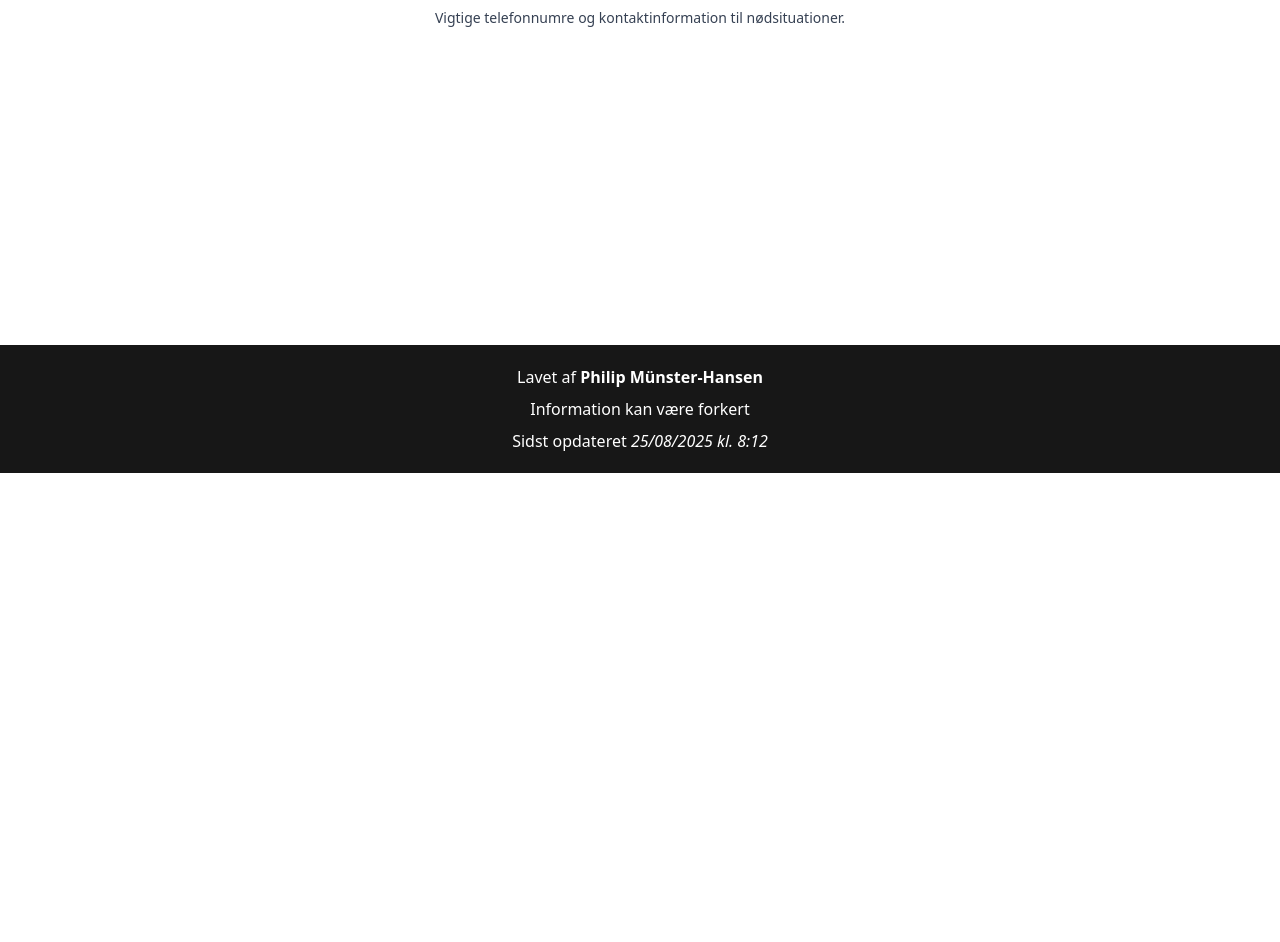
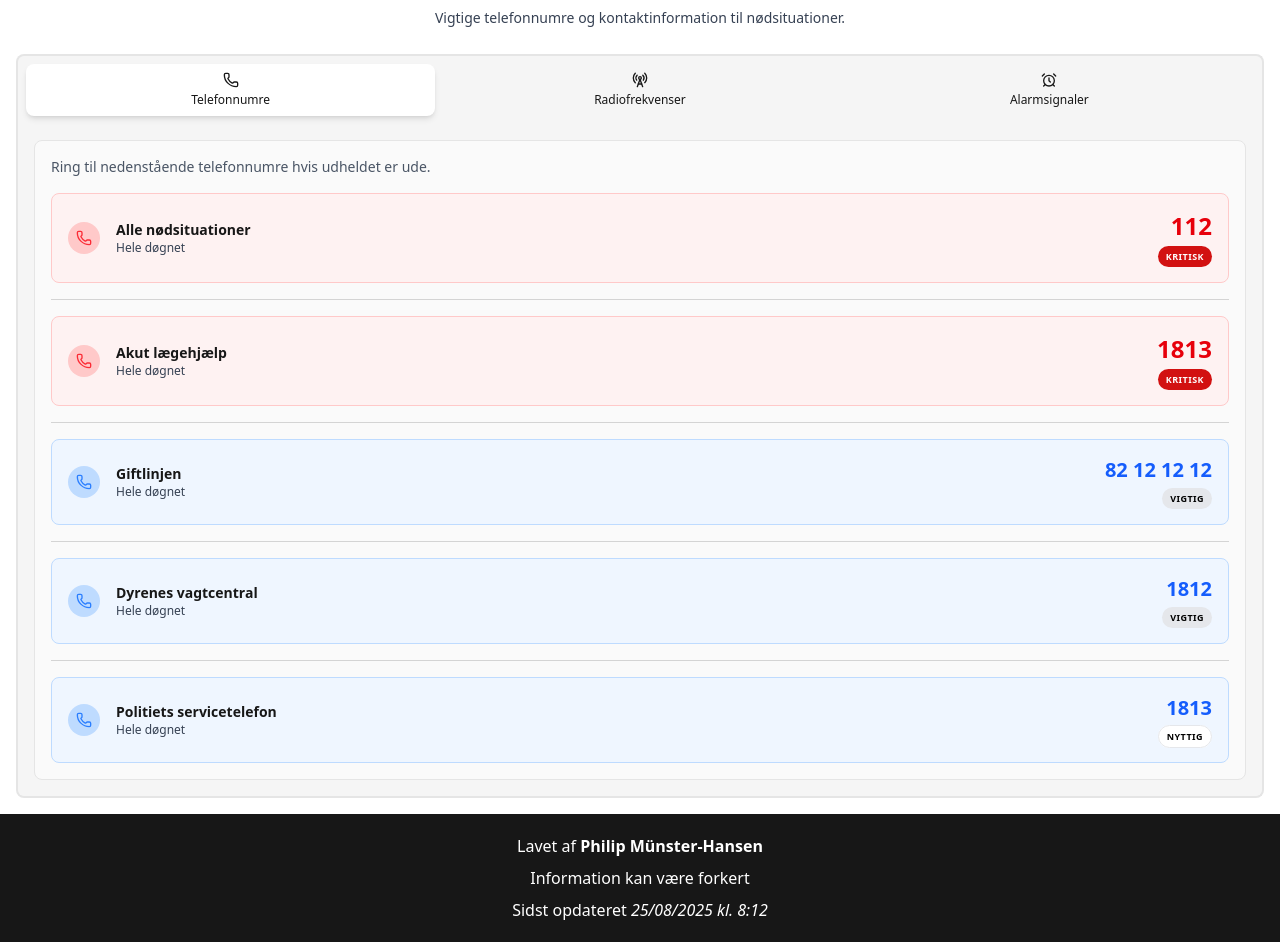
Before and after one commit to philipmunster/sikker-danmark, a Next.js app: page /phone in a window 1280 px wide. Shown: the part 327-1269 px from the top of the page. Before the commit the page ends 800 px from the top, so only its background shows below. Built offline with nearby package versions, Linux system fonts and the light colour scheme.

Commit message:
radio frequencies

```diff
--- a/src/app/components/Navigation.tsx
+++ b/src/app/components/Navigation.tsx
@@ -23,8 +23,8 @@ export default function Navigation() {
                 <NavItem href='/medicin' isActive={pathname.startsWith('/medicin')} Icon={Heart} color='red'>
                     Førstehjælp
                 </NavItem>
-                <NavItem href='/phone' isActive={pathname === '/phone'} Icon={Phone} color='purple'>
-                    Telefon
+                <NavItem href='/phone' isActive={pathname.startsWith('/phone')} Icon={Phone} color='purple'>
+                    Kontakt
                 </NavItem>
             </ul>
         </nav>
--- /dev/null
+++ b/src/app/data/radioSignal.ts
@@ -0,0 +1,24 @@
+export type p4Station = {
+    sender: string
+    district: string
+    frequency: string
+    power: string
+}
+
+export const p4Stations: p4Station[] = [
+  { sender: 'Frejlev', district: 'Nordjylland', frequency: '98.1 MHz', power: '60 kW' },
+  { sender: 'Gl. Højen', district: 'Trekanten', frequency: '94.0 MHz', power: '10 kW' },
+  { sender: 'Gladsaxe', district: 'København', frequency: '96.5 MHz', power: '60 kW' },
+  { sender: 'Mejrup', district: 'Midt & Vest', frequency: '98.5 MHz', power: '60 kW' },
+  { sender: 'Nakskov', district: 'Sjælland', frequency: '92.2 MHz', power: '30 kW' },
+  { sender: 'Rangstrup', district: 'Syd', frequency: '99.9 MHz', power: '60 kW' },
+  { sender: 'Skamlebæk', district: 'Sjælland', frequency: '92.0 MHz', power: '3 kW' },
+  { sender: 'Sønder Højrup', district: 'Fyn', frequency: '96.8 MHz', power: '60 kW' },
+  { sender: 'Søsterhøj', district: 'Østjylland', frequency: '95.9 MHz', power: '60 kW' },
+  { sender: 'Thisted', district: 'Midt & Vest', frequency: '95.6 MHz', power: '2 kW' },
+  { sender: 'Tolne', district: 'Nordjylland', frequency: '94.4 MHz', power: '8 kW' },
+  { sender: 'Varde', district: 'Esbjerg', frequency: '99.0 MHz', power: '8 kW' },
+  { sender: 'Ølgod', district: 'Midt & Vest', frequency: '97.7 MHz', power: '10 kW' },
+  { sender: 'Øverup', district: 'Sjælland', frequency: '97.5 MHz', power: '100 kW' },
+  { sender: 'Årsballe', district: 'Bornholm', frequency: '99.3 MHz', power: '30 kW' }
+]
--- a/src/app/medicin/Navigation.tsx
+++ b/src/app/medicin/Navigation.tsx
@@ -10,9 +10,9 @@ export default function Navigation() {
     return (
         <nav>
             <ul className="
-            flex justify-around items-center p-1
+            flex justify-around items-center
             bg-neutral-100 mx-4 mt-4 rounded-t-lg border-t-2 border-x-2 border-neutral-200
-            text-xs
+            text-xs p-2
             ">
                 <NavItem href='/medicin' isActive={pathname === '/medicin'} Icon={Activity} simpleVariant={true}>
                     Nødsituation
--- /dev/null
+++ b/src/app/phone/Navigation.tsx
@@ -0,0 +1,29 @@
+"use client"
+
+import NavItem from '@/app/components/NavItem'
+import { Phone, RadioTower, AlarmClock } from 'lucide-react'
+import { usePathname } from 'next/navigation'
+
+export default function Navigation() {
+    const pathname = usePathname()
+
+    return (
+        <nav>
+            <ul className="
+            flex justify-around items-center
+            bg-neutral-100 mx-4 mt-4 rounded-t-lg border-t-2 border-x-2 border-neutral-200
+            text-xs p-2
+            ">
+                <NavItem href='/phone' isActive={pathname === '/phone'} Icon={Phone} simpleVariant={true}>
+                    Telefonnumre
+                </NavItem>
+                <NavItem href='/phone/radio' isActive={pathname === '/phone/radio'} Icon={RadioTower} simpleVariant={true}>
+                    Radiofrekvenser
+                </NavItem>
+                <NavItem href='/phone/alarm-signals' isActive={pathname === '/phone/alarm-signals'} Icon={AlarmClock} simpleVariant={true}>
+                    Alarmsignaler
+                </NavItem>
+            </ul>
+        </nav>
+    )
+}
--- /dev/null
+++ b/src/app/phone/layout.tsx
@@ -0,0 +1,18 @@
+import Headline from '@/app/components/Headline'
+import { Phone } from 'lucide-react'
+import Navigation from '@/app/phone/Navigation'
+
+
+export default function PhoneLayout({ children }: {children: React.ReactNode}) {
+    return (
+        <>
+        <section className='mx-4'>
+            <Headline color='purple' Icon={Phone} title='Nødkontakter'>Vigtige telefonnumre og kontaktinformation til nødsituationer.</Headline>
+        </section>
+
+        <Navigation />
+
+        {children}
+        </>
+    )
+}
--- a/src/app/phone/page.tsx
+++ b/src/app/phone/page.tsx
@@ -1,11 +1,92 @@
-import Headline from '@/app/components/Headline'
 import { Phone } from 'lucide-react'
+import Badge from '@/app/components/Badge'
 
 export default function PhonePage() {
 
     return (
-        <section className='mx-4'>
-            <Headline color='purple' Icon={Phone} title='Nødkontakter'>Vigtige telefonnumre og kontaktinformation til nødsituationer.</Headline>
+        <section className="mx-4 mb-4 bg-neutral-100 border-x-2 border-b-2 border-neutral-200 p-4 rounded-b-lg">
+            <div className="bg-neutral-50 border border-neutral-200 rounded-lg p-4 flex flex-col gap-4">
+                <p className='text-sm text-gray-600'>Ring til nedenstående telefonnumre hvis udheldet er ude.</p>
+
+                <div className='flex gap-4 items-center rounded-lg bg-red-50 border border-red-200 p-4'>
+                    <div className='bg-red-200 text-red-500 p-2 rounded-full'>
+                        <Phone className='w-4 h-4'/>
+                    </div>
+                    <div>
+                        <h3 className='text-sm font-semibold'>Alle nødsituationer</h3>
+                        <p className='text-xs text-gray-700'>Hele døgnet</p>
+                    </div>
+                    <div className='ml-auto text-right'>
+                        <h3 className='text-2xl font-bold text-red-600'>112</h3>
+                        <Badge color='red'>kritisk</Badge>
+                    </div>
+                </div>
+
+                <hr className='text-neutral-300'/>
+
+                <div className='flex gap-4 items-center rounded-lg bg-red-50 border border-red-200 p-4'>
+                    <div className='bg-red-200 text-red-500 p-2 rounded-full'>
+                        <Phone className='w-4 h-4'/>
+                    </div>
+                    <div>
+                        <h3 className='text-sm font-semibold'>Akut lægehjælp</h3>
+                        <p className='text-xs text-gray-700'>Hele døgnet</p>
+                    </div>
+                    <div className='ml-auto text-right'>
+                        <h3 className='text-2xl font-bold text-red-600'>1813</h3>
+                        <Badge color='red'>kritisk</Badge>
+                    </div>
+                </div>
+
+                <hr className='text-neutral-300'/>
+
+                <div className='flex gap-4 items-center rounded-lg bg-blue-50 border border-blue-200 p-4'>
+                    <div className='bg-blue-200 text-blue-500 p-2 rounded-full'>
+                        <Phone className='w-4 h-4'/>
+                    </div>
+                    <div>
+                        <h3 className='text-sm font-semibold'>Giftlinjen</h3>
+                        <p className='text-xs text-gray-700'>Hele døgnet</p>
+                    </div>
+                    <div className='ml-auto text-right'>
+                        <h3 className='text-xl font-bold text-blue-600'>82 12 12 12</h3>
+                        <Badge color='gray'>vigtig</Badge>
+                    </div>
+                </div>
+
+                <hr className='text-neutral-300'/>
+
+                <div className='flex gap-4 items-center rounded-lg bg-blue-50 border border-blue-200 p-4'>
+                    <div className='bg-blue-200 text-blue-500 p-2 rounded-full'>
+                        <Phone className='w-4 h-4'/>
+                    </div>
+                    <div>
+                        <h3 className='text-sm font-semibold'>Dyrenes vagtcentral</h3>
+                        <p className='text-xs text-gray-700'>Hele døgnet</p>
+                    </div>
+                    <div className='ml-auto text-right'>
+                        <h3 className='text-xl font-bold text-blue-600'>1812</h3>
+                        <Badge color='gray'>vigtig</Badge>
+                    </div>
+                </div>
+
+                <hr className='text-neutral-300'/>
+
+                <div className='flex gap-4 items-center rounded-lg bg-blue-50 border border-blue-200 p-4'>
+                    <div className='bg-blue-200 text-blue-500 p-2 rounded-full'>
+                        <Phone className='w-4 h-4'/>
+                    </div>
+                    <div>
+                        <h3 className='text-sm font-semibold'>Politiets servicetelefon</h3>
+                        <p className='text-xs text-gray-700'>Hele døgnet</p>
+                    </div>
+                    <div className='ml-auto text-right'>
+                        <h3 className='text-xl font-bold text-blue-600'>1813</h3>
+                        <Badge color='white'>nyttig</Badge>
+                    </div>
+                </div>
+
+            </div>
         </section>
     )
 }
--- /dev/null
+++ b/src/app/phone/radio/page.tsx
@@ -0,0 +1,30 @@
+import { RadioTower } from 'lucide-react'
+import Badge from '@/app/components/Badge'
+import { p4Stations } from '@/app/data/radioSignal'
+
+export default function RadioPage() {
+
+    const stationCards = p4Stations.map((station, index) => (
+        <div className='flex gap-4 items-center rounded-lg bg-purple-100 border border-purple-200 p-4'>
+            <div>
+                <h3 className='text-sm font-semibold'>{station.district}</h3>
+                <p className='text-xs text-gray-700'>Præcis lokation: {station.sender}</p>
+            </div>
+            <div className='ml-auto text-right shrink-0'>
+                <h3 className='text-xl font-bold text-purple-600'>{station.frequency}</h3>
+            </div>
+        </div>
+    ))
+
+    return (
+        <section className="mx-4 mb-4 bg-neutral-100 border-x-2 border-b-2 border-neutral-200 p-4 rounded-b-lg">
+            <div className="bg-purple-50 border border-purple-200 rounded-lg p-4 flex flex-col gap-4">
+                <p className='text-sm text-purple-600'>Beredskabsmeddelelser til befolkningen vil blive udsendt på DR’s lokale P4-radiostationer.</p>
+                <p className='text-sm text-purple-600'>Vælg den station der er tættest på dig.</p>
+
+                {stationCards}
+
+            </div>
+        </section>
+    )
+}
```
